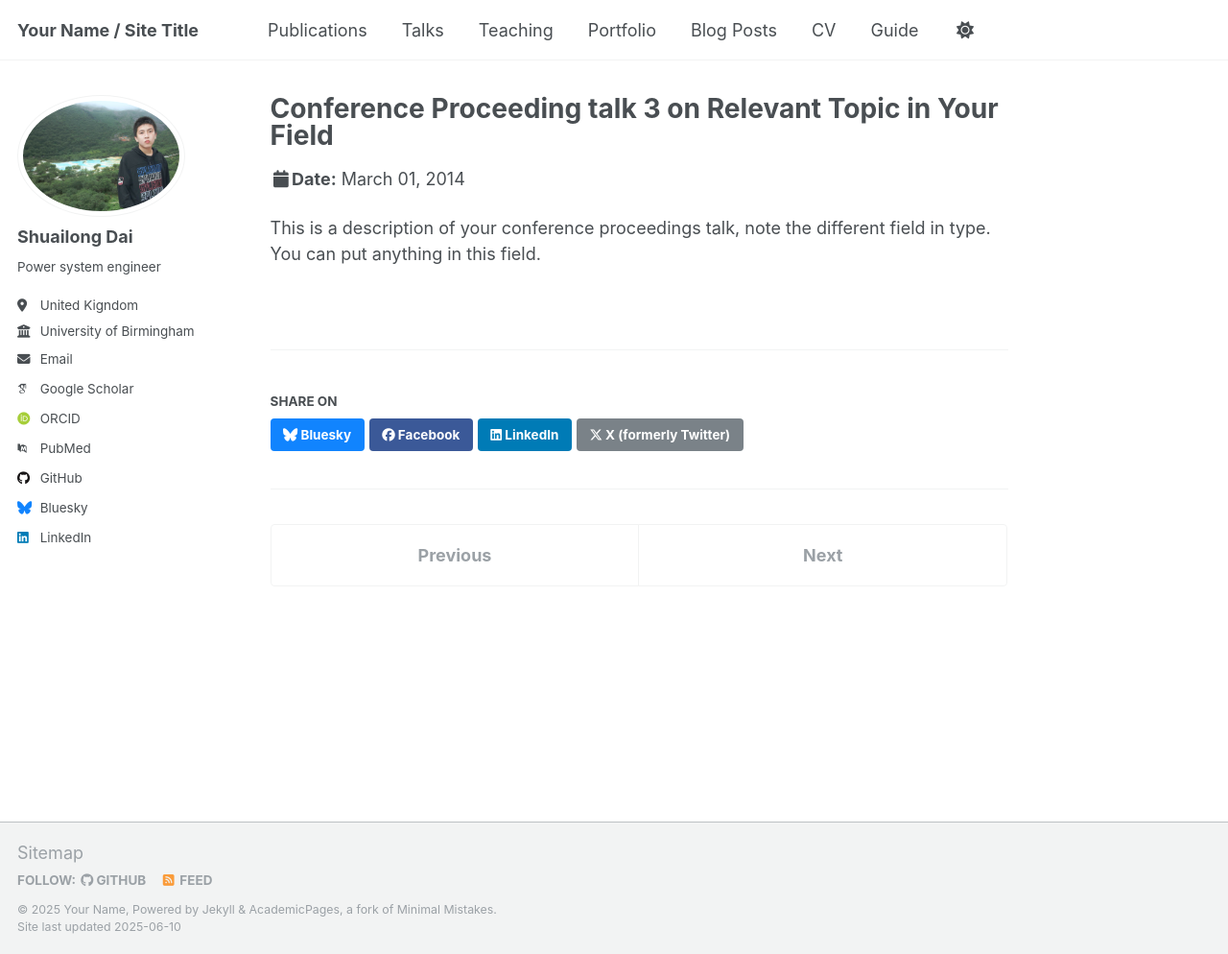
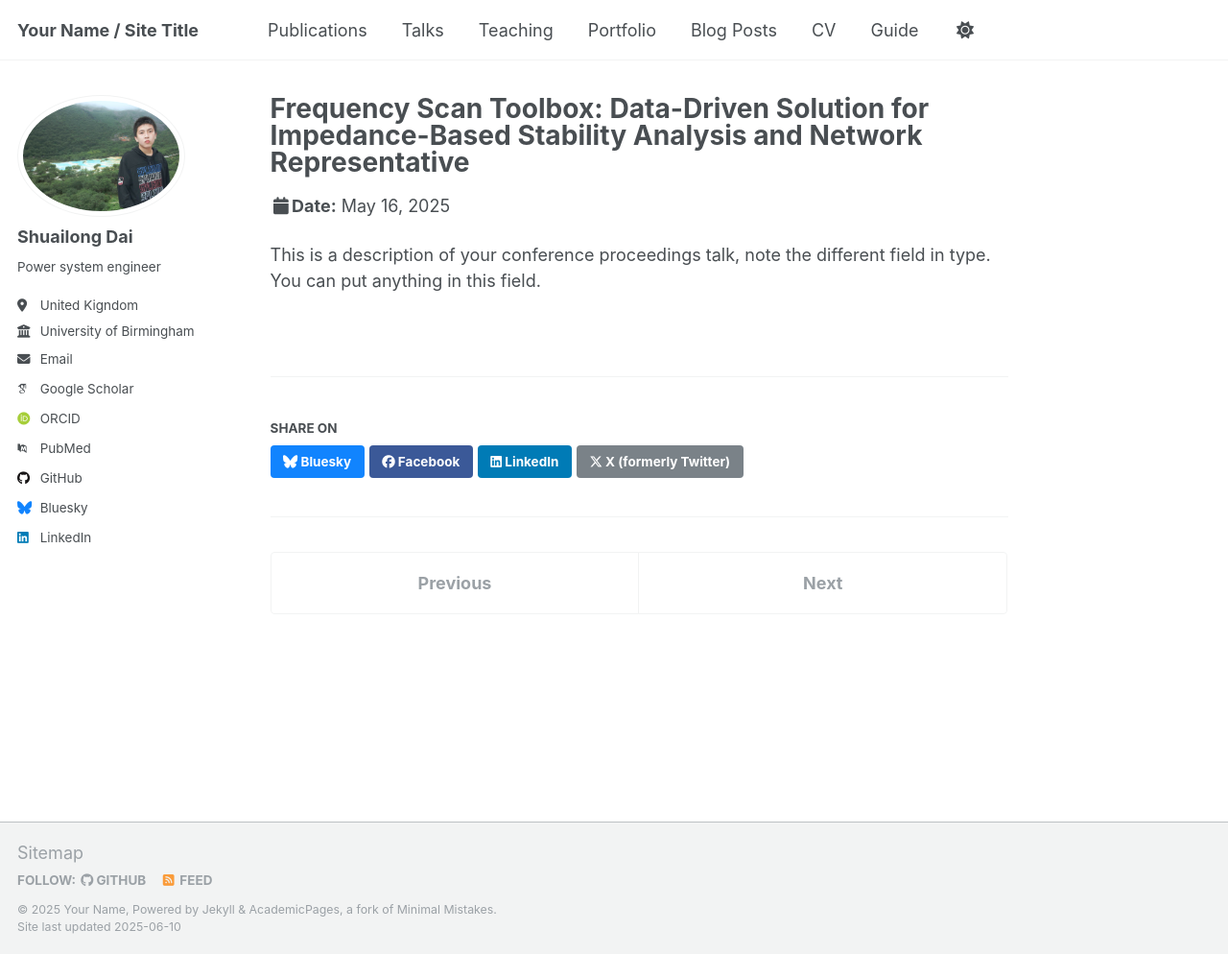
Before and after one commit to ShuailongDai/ShuailongDai.github.io, a Jekyll site: the page built from _talks/2014-03-01-talk-3.md, in a window 1280 px wide and 994 px high. Shown: the whole window at 96% size. Built offline with Jekyll 4.4.1, drawn with Linux system fonts in a browser that asks for light colours; some web fonts are replaced.

Commit message:
Update 2014-03-01-talk-3.md

```diff
--- a/_talks/2014-03-01-talk-3.md
+++ b/_talks/2014-03-01-talk-3.md
@@ -1,11 +1,11 @@
 ---
-title: "Conference Proceeding talk 3 on Relevant Topic in Your Field"
+title: "Frequency Scan Toolbox: Data-Driven Solution for Impedance-Based Stability Analysis and Network Representative"
 collection: talks
 type: "Conference proceedings talk"
 permalink: /talks/2014-03-01-talk-3
-venue: "Testing Institute of America 2014 Annual Conference"
-date: 2014-03-01
-location: "Los Angeles, CA, USA"
+venue: "CIGRE UK B4 Technical Liaison Meeting 2025 | Report & Presentations"
+date: 2025-05-16
+location: "Birmingham,UK"
 ---
 
 This is a description of your conference proceedings talk, note the different field in type. You can put anything in this field.
```
